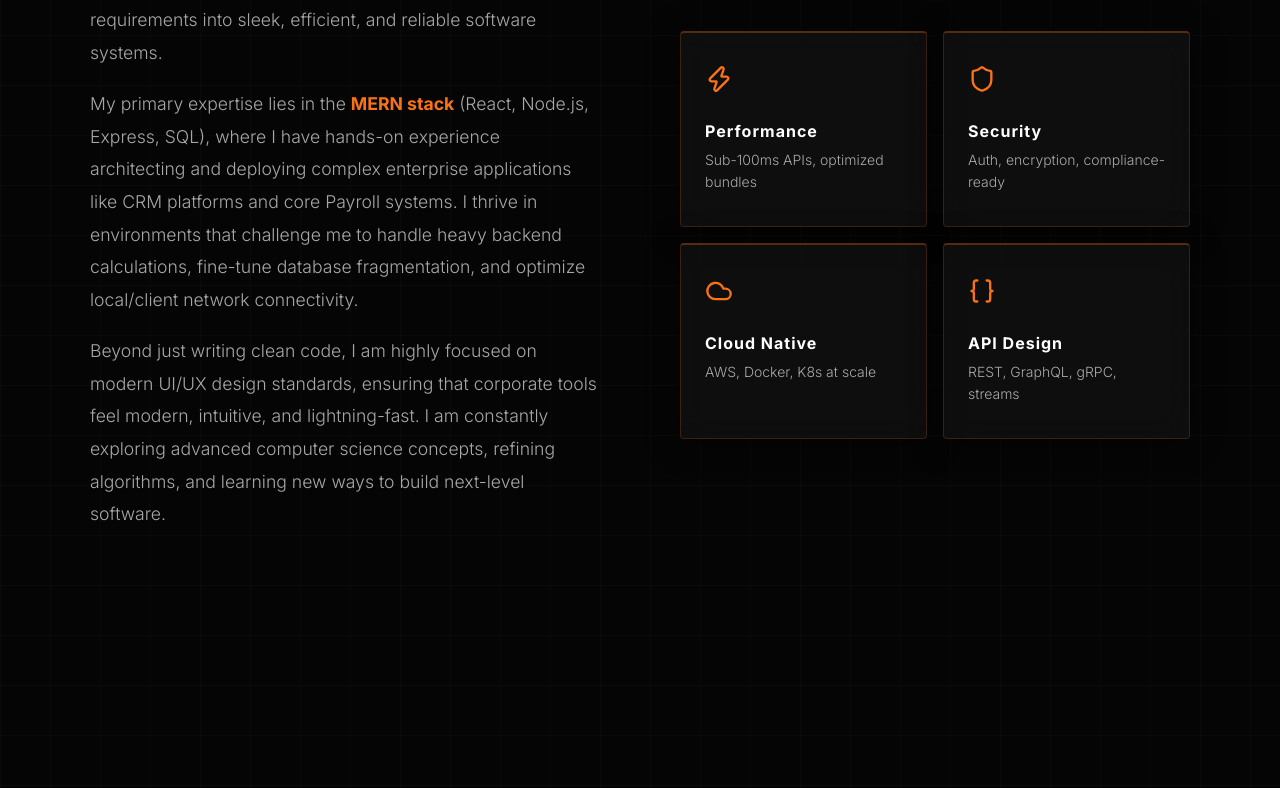
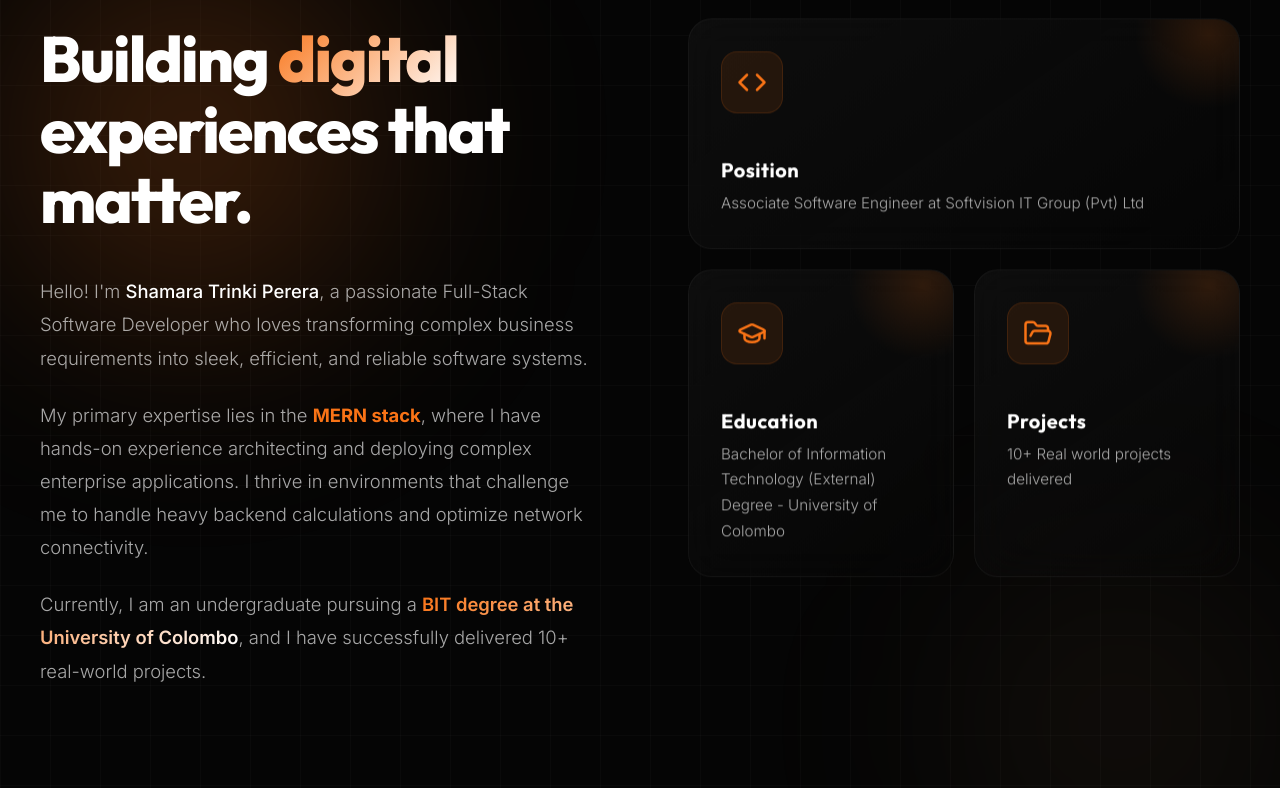
Before and after one commit to shamara-trinki/shamaratrinki, a React app: page / in a window 1280 px wide. Shown: the part 1165-1953 px from the top of the page. Built offline with nearby package versions, Linux system fonts and the light colour scheme; the HTML template or start-up script is replaced by a standard one.

Commit message:
about section

```diff
--- a/src/components/About.jsx
+++ b/src/components/About.jsx
@@ -1,82 +1,166 @@
-import { motion } from 'framer-motion';
-import { Zap, Shield, Cloud, Braces } from 'lucide-react';
+import { motion, useScroll, useTransform } from 'framer-motion';
+import { GraduationCap, FolderOpen, Code } from 'lucide-react';
+import { useRef } from 'react';
 import SectionLabel from './SectionLabel';
 
 export default function About() {
   const cards = [
-    { icon: <Zap size={28} />, label: "Performance", desc: "Sub-100ms APIs, optimized bundles" },
-    { icon: <Shield size={28} />, label: "Security", desc: "Auth, encryption, compliance-ready" },
-    { icon: <Cloud size={28} />, label: "Cloud Native", desc: "AWS, Docker, K8s at scale" },
-    { icon: <Braces size={28} />, label: "API Design", desc: "REST, GraphQL, gRPC, streams" },
+    { icon: <Code size={30} />, label: "Position", desc: "Associate Software Engineer at Softvision IT Group (Pvt) Ltd", span: true },
+    { icon: <GraduationCap size={30} />, label: "Education", desc: "Bachelor of Information Technology (External) Degree - University of Colombo" },
+    { icon: <FolderOpen size={30} />, label: "Projects", desc: "10+ Real world projects delivered" },
   ];
 
+  const sectionRef = useRef(null);
+
+  // Subtle parallax effect on the cards container
+  const { scrollYProgress } = useScroll({
+    target: sectionRef,
+    offset: ["start end", "end start"]
+  });
+  const y = useTransform(scrollYProgress, [0, 1], [60, -60]);
+
   return (
-    <section id="about" style={{ padding: "8rem 2rem", maxWidth: "1100px", margin: "0 auto", position: "relative" }}>
+    <section ref={sectionRef} id="about" style={{ padding: "10rem 2rem", position: "relative", overflow: "hidden" }}>
+      {/* Background Glowing Orbs */}
+      <div style={{
+        position: "absolute", top: "5%", left: "-10%", width: "50vw", height: "50vw",
+        background: "radial-gradient(circle, var(--accent-glow) 0%, transparent 60%)",
+        filter: "blur(100px)", zIndex: 0, pointerEvents: "none"
+      }} />
+      <div style={{
+        position: "absolute", bottom: "-15%", right: "-10%", width: "45vw", height: "45vw",
+        background: "radial-gradient(circle, rgba(253, 186, 116, 0.08) 0%, transparent 60%)",
+        filter: "blur(100px)", zIndex: 0, pointerEvents: "none"
+      }} />
+
+      <div style={{ maxWidth: "1200px", margin: "0 auto", position: "relative", zIndex: 1 }}>
         <SectionLabel label="01 — About" />
-      <div style={{ display: "grid", gridTemplateColumns: "repeat(auto-fit, minmax(300px, 1fr))", gap: "5rem", alignItems: "center" }}>
+
+        <div style={{
+          display: "grid",
+          gridTemplateColumns: "repeat(auto-fit, minmax(320px, 1fr))",
+          gap: "6rem",
+          alignItems: "center"
+        }}>
+
+          {/* Left Text Column */}
           <motion.div
-          initial={{ opacity: 0, y: 30 }}
-          whileInView={{ opacity: 1, y: 0 }}
+            initial={{ opacity: 0, x: -40 }}
+            whileInView={{ opacity: 1, x: 0 }}
             viewport={{ once: true, margin: "-100px" }}
+            transition={{ duration: 0.8, ease: "easeOut" }}
           >
+            <h2 style={{
+              fontSize: "clamp(2.5rem, 5vw, 4rem)",
+              fontFamily: "var(--font-heading)",
+              fontWeight: 800,
+              lineHeight: 1.1,
+              marginBottom: "2.5rem",
+              letterSpacing: "-0.03em"
+            }}>
+              Building <span className="text-gradient">digital</span> experiences that matter.
+            </h2>
 
             <motion.div
-            initial={{ opacity: 0, y: 10 }}
-            whileInView={{ opacity: 1, y: 0 }}
+              initial="hidden"
+              whileInView="visible"
               viewport={{ once: true }}
-            transition={{ delay: 0.1 }}
-            style={{ display: "flex", flexDirection: "column", gap: "1.2rem" }}
+              variants={{
+                hidden: { opacity: 0 },
+                visible: {
+                  opacity: 1,
+                  transition: { staggerChildren: 0.15 }
+                }
+              }}
+              style={{ display: "flex", flexDirection: "column", gap: "1.5rem" }}
             >
-            <p style={{
-              fontSize: "1.1rem", color: "var(--text-secondary)",
-              lineHeight: 1.85, fontWeight: 300, margin: 0
-            }}>
-              Hello! I'm <strong style={{ color: "var(--text-primary)", fontWeight: 500 }}>Shamara Trinki Perera</strong>, a Full-Stack Software Developer who loves transforming complex business requirements into sleek, efficient, and reliable software systems.
-            </p>
+              <motion.p variants={{ hidden: { opacity: 0, y: 20 }, visible: { opacity: 1, y: 0 } }}
+                style={{ fontSize: "1.15rem", color: "var(--text-secondary)", lineHeight: 1.8, fontWeight: 300, margin: 0 }}>
+                Hello! I'm <strong style={{ color: "var(--text-primary)", fontWeight: 500 }}>Shamara Trinki Perera</strong>, a passionate Full-Stack Software Developer who loves transforming complex business requirements into sleek, efficient, and reliable software systems.
+              </motion.p>
 
-            <p style={{
-              fontSize: "1.1rem", color: "var(--text-secondary)",
-              lineHeight: 1.85, fontWeight: 300, margin: 0
-            }}>
-              My primary expertise lies in the <strong style={{ color: "var(--accent-primary)" }}>MERN stack</strong> (React, Node.js, Express, SQL), where I have hands-on experience architecting and deploying complex enterprise applications like CRM platforms and core Payroll systems. I thrive in environments that challenge me to handle heavy backend calculations, fine-tune database fragmentation, and optimize local/client network connectivity.
-            </p>
+              <motion.p variants={{ hidden: { opacity: 0, y: 20 }, visible: { opacity: 1, y: 0 } }}
+                style={{ fontSize: "1.15rem", color: "var(--text-secondary)", lineHeight: 1.8, fontWeight: 300, margin: 0 }}>
+                My primary expertise lies in the <strong style={{ color: "var(--accent-primary)" }}>MERN stack</strong>, where I have hands-on experience architecting and deploying complex enterprise applications. I thrive in environments that challenge me to handle heavy backend calculations and optimize network connectivity.
+              </motion.p>
 
-            <p style={{
-              fontSize: "1.1rem", color: "var(--text-secondary)",
-              lineHeight: 1.85, fontWeight: 300, margin: 0
-            }}>
-              Beyond just writing clean code, I am highly focused on modern UI/UX design standards, ensuring that corporate tools feel modern, intuitive, and lightning-fast. I am constantly exploring advanced computer science concepts, refining algorithms, and learning new ways to build next-level software.
-            </p>
+              <motion.p variants={{ hidden: { opacity: 0, y: 20 }, visible: { opacity: 1, y: 0 } }}
+                style={{ fontSize: "1.15rem", color: "var(--text-secondary)", lineHeight: 1.8, fontWeight: 300, margin: 0 }}>
+                Currently, I am an undergraduate pursuing a <strong className="text-gradient" style={{ fontWeight: 600 }}>BIT degree at the University of Colombo</strong>, and I have successfully delivered 10+ real-world projects.
+              </motion.p>
             </motion.div>
           </motion.div>
 
-        <div style={{ display: "grid", gridTemplateColumns: "1fr 1fr", gap: "1rem" }}>
+          {/* Right Bento Box Layout */}
+          <motion.div
+            style={{
+              display: "grid",
+              gridTemplateColumns: "repeat(auto-fit, minmax(220px, 1fr))",
+              gap: "1.25rem",
+              y // Parallax effect
+            }}
+          >
             {cards.map((item, i) => (
               <motion.div
                 key={item.label}
-              className="glass-panel"
-              initial={{ opacity: 0, y: 20 }}
-              whileInView={{ opacity: 1, y: 0 }}
-              viewport={{ once: true, margin: "-100px" }}
-              transition={{ delay: i * 0.1 }}
-              whileHover={{ y: -5, borderColor: "var(--accent-primary)" }}
+                initial={{ opacity: 0, scale: 0.9, y: 30 }}
+                whileInView={{ opacity: 1, scale: 1, y: 0 }}
+                viewport={{ once: true, margin: "-50px" }}
+                transition={{ delay: i * 0.15, duration: 0.6, type: "spring", bounce: 0.4 }}
+                whileHover={{
+                  y: -8,
+                  scale: 1.02,
+                  boxShadow: "0 20px 40px rgba(0,0,0,0.4), inset 0 0 0 1px var(--accent-primary)"
+                }}
                 style={{
-                padding: "2rem 1.5rem",
-                borderTop: "2px solid var(--accent-glow)",
-                transition: "all 0.3s ease"
+                  padding: "2rem",
+                  gridColumn: item.span ? "1 / -1" : "auto",
+                  display: "flex",
+                  flexDirection: "column",
+                  position: "relative",
+                  overflow: "hidden",
+                  background: "linear-gradient(145deg, rgba(20,20,20,0.6) 0%, rgba(10,10,10,0.2) 100%)",
+                  borderRadius: "24px",
+                  border: "1px solid rgba(255,255,255,0.05)",
+                  backdropFilter: "blur(20px)",
+                  WebkitBackdropFilter: "blur(20px)",
+                  transition: "all 0.3s cubic-bezier(0.16, 1, 0.3, 1)"
                 }}
               >
-              <div style={{ color: "var(--accent-primary)", marginBottom: "1.5rem" }}>{item.icon}</div>
+                {/* Internal card glow decoration */}
                 <div style={{
-                fontSize: "16px", fontWeight: 700,
-                color: "var(--text-primary)", marginBottom: "0.5rem", letterSpacing: "1px",
-              }}>{item.label}</div>
-              <div style={{
-                fontSize: "14px", color: "var(--text-secondary)",
-                lineHeight: 1.6, fontWeight: 300,
-              }}>{item.desc}</div>
+                  position: "absolute", top: 0, right: 0, width: "150px", height: "150px",
+                  background: "radial-gradient(circle, var(--accent-glow) 0%, transparent 70%)",
+                  opacity: 0.5, borderRadius: "50%", transform: "translate(30%, -40%)", pointerEvents: "none"
+                }} />
+
+                <motion.div
+                  whileHover={{ rotate: 12, scale: 1.15 }}
+                  transition={{ type: "spring", stiffness: 300 }}
+                  style={{
+                    width: "60px", height: "60px", borderRadius: "16px",
+                    background: "rgba(249, 115, 22, 0.1)",
+                    display: "flex", alignItems: "center", justifyContent: "center",
+                    color: "var(--accent-primary)", marginBottom: "1.5rem",
+                    border: "1px solid rgba(249, 115, 22, 0.15)",
+                    position: "relative", zIndex: 2
+                  }}
+                >
+                  {item.icon}
+                </motion.div>
+
+                <div style={{ position: "relative", zIndex: 2 }}>
+                  <h3 style={{
+                    fontSize: "1.25rem", fontWeight: 700, fontFamily: "var(--font-heading)",
+                    color: "var(--text-primary)", marginBottom: "0.5rem", letterSpacing: "0.5px"
+                  }}>{item.label}</h3>
+                  <p style={{
+                    fontSize: "0.95rem", color: "var(--text-secondary)", lineHeight: 1.7, margin: 0, fontWeight: 300
+                  }}>{item.desc}</p>
+                </div>
               </motion.div>
             ))}
+          </motion.div>
         </div>
       </div>
     </section>
```
Lines whose indentation alone changed are shown as unchanged.
